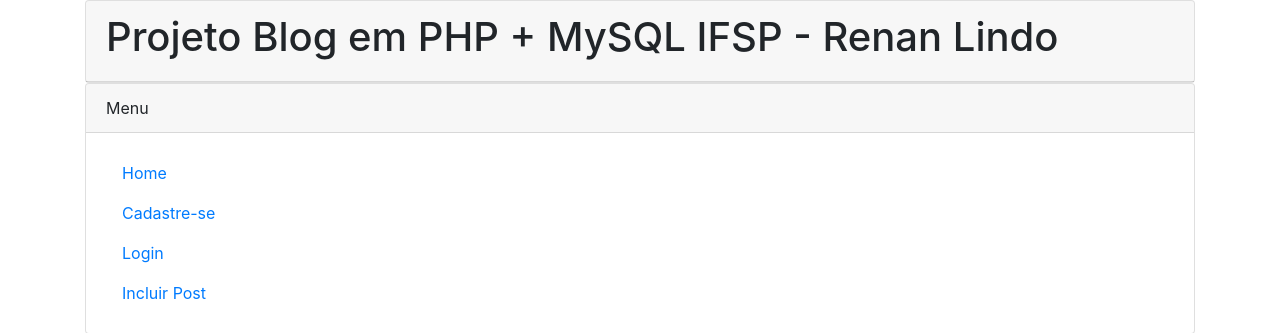
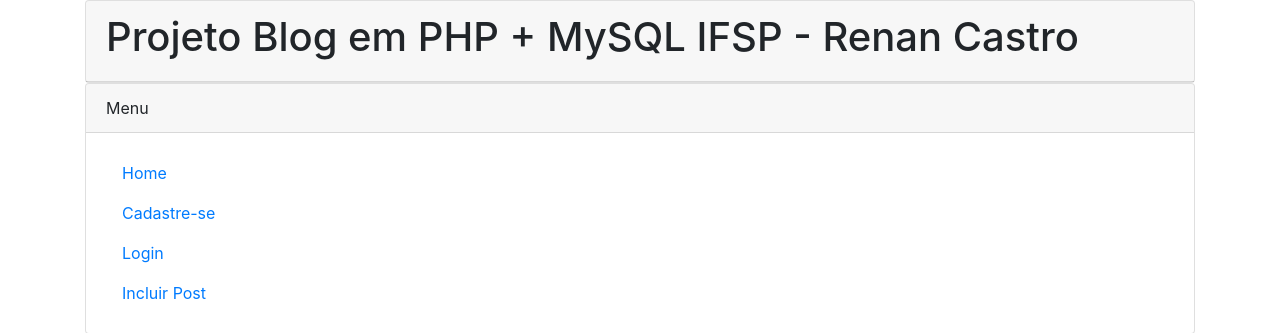
Before and after one commit to RenanCastrov/projetoBlog, a PHP site: page /pagina_teste.php in a window 1280 px wide. Shown: the top 333 px of the page. Run offline with PHP 8.4, Linux system fonts and the light colour scheme.

Commit message:
Envio semanal 24/08/22

```diff
--- a/includes/topo.php
+++ b/includes/topo.php
@@ -4,7 +4,7 @@
 
 <div class="card">
     <div class="card-header">
-        <h1>Projeto Blog em PHP + MySQL IFSP - Renan Lindo</h1>
+        <h1>Projeto Blog em PHP + MySQL IFSP - Renan Castro</h1>
     </div>
     <?php if(isset($_SESSION['login'])): ?>
     <div class="card-body text-right">
```
